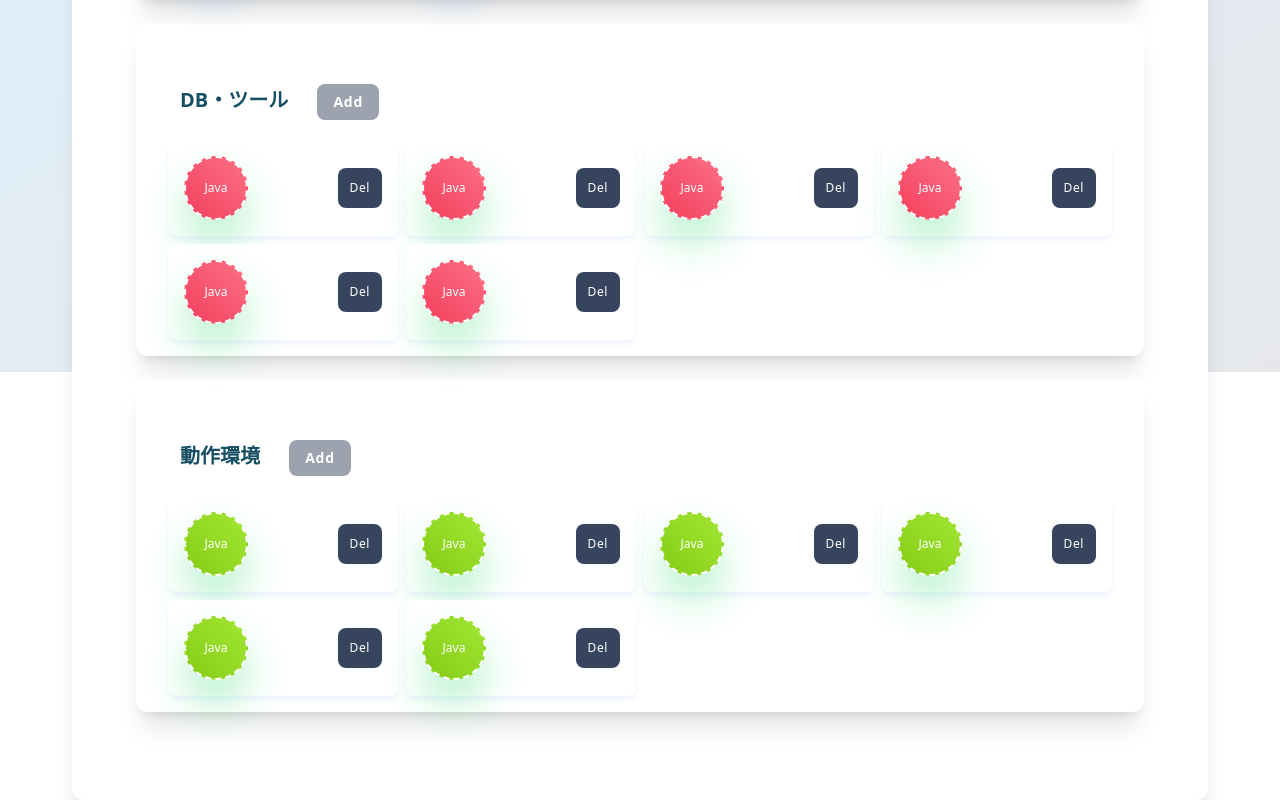
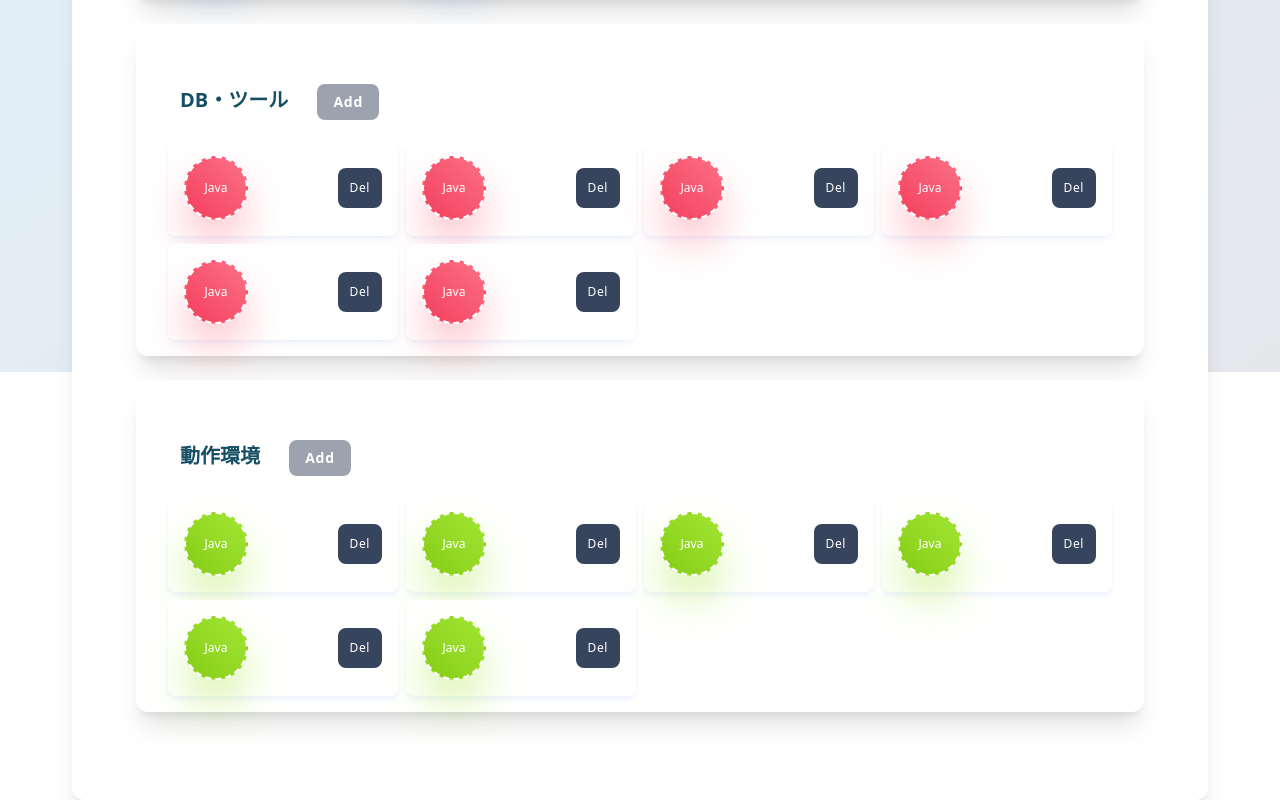
Before and after one commit to myantyuWorld/stackies-app, a Vue app in the folder frontend/vite_fast/: page /master in a window 1280 px wide. Shown: the part 590-1390 px from the top of the page. Built offline with nearby package versions, Linux system fonts and the light colour scheme.

Commit message:
Modify MasterDataView.vue

```diff
--- a/frontend/vite_fast/src/views/MasterDataView.vue
+++ b/frontend/vite_fast/src/views/MasterDataView.vue
@@ -107,7 +107,7 @@
                         class=" flex items-center  justify-between p-4  rounded-lg bg-white shadow-indigo-50 shadow-md">
 
                         <div
-                          class="bg-gradient-to-tr from-rose-500 to-rose-400 w-16 h-16  rounded-full shadow-2xl shadow-green-400 border-white  border-dashed border-2  flex justify-center items-center ">
+                          class="bg-gradient-to-tr from-rose-500 to-rose-400 w-16 h-16  rounded-full shadow-2xl shadow-rose-400 border-white  border-dashed border-2  flex justify-center items-center ">
                           <div>
                             <h1 class="text-white text-xs">Java</h1>
                           </div>
@@ -162,7 +162,7 @@
                         class=" flex items-center  justify-between p-4  rounded-lg bg-white shadow-indigo-50 shadow-md">
 
                         <div
-                          class="bg-gradient-to-tr from-lime-500 to-lime-400 w-16 h-16  rounded-full shadow-2xl shadow-green-400 border-white  border-dashed border-2  flex justify-center items-center ">
+                          class="bg-gradient-to-tr from-lime-500 to-lime-400 w-16 h-16  rounded-full shadow-2xl shadow-lime-400 border-white  border-dashed border-2  flex justify-center items-center ">
                           <div>
                             <h1 class="text-white text-xs">Java</h1>
                           </div>
```
